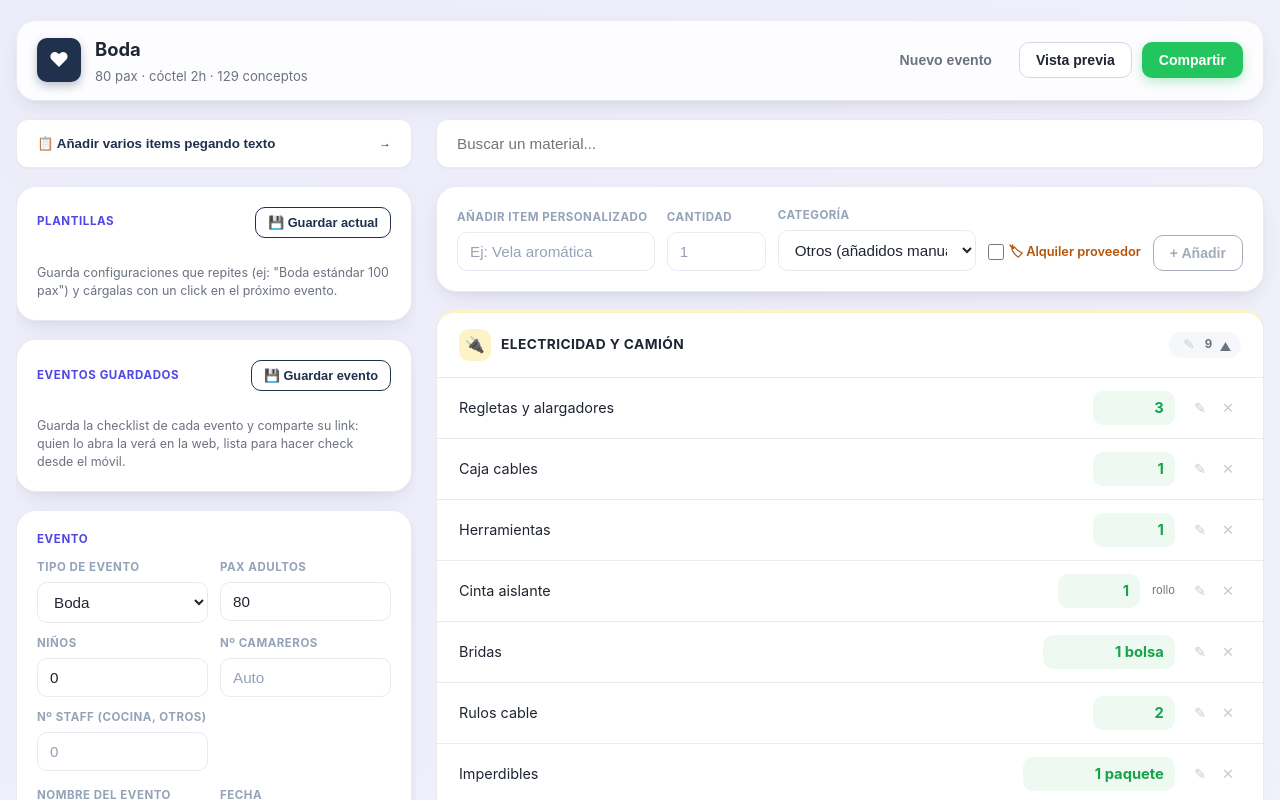
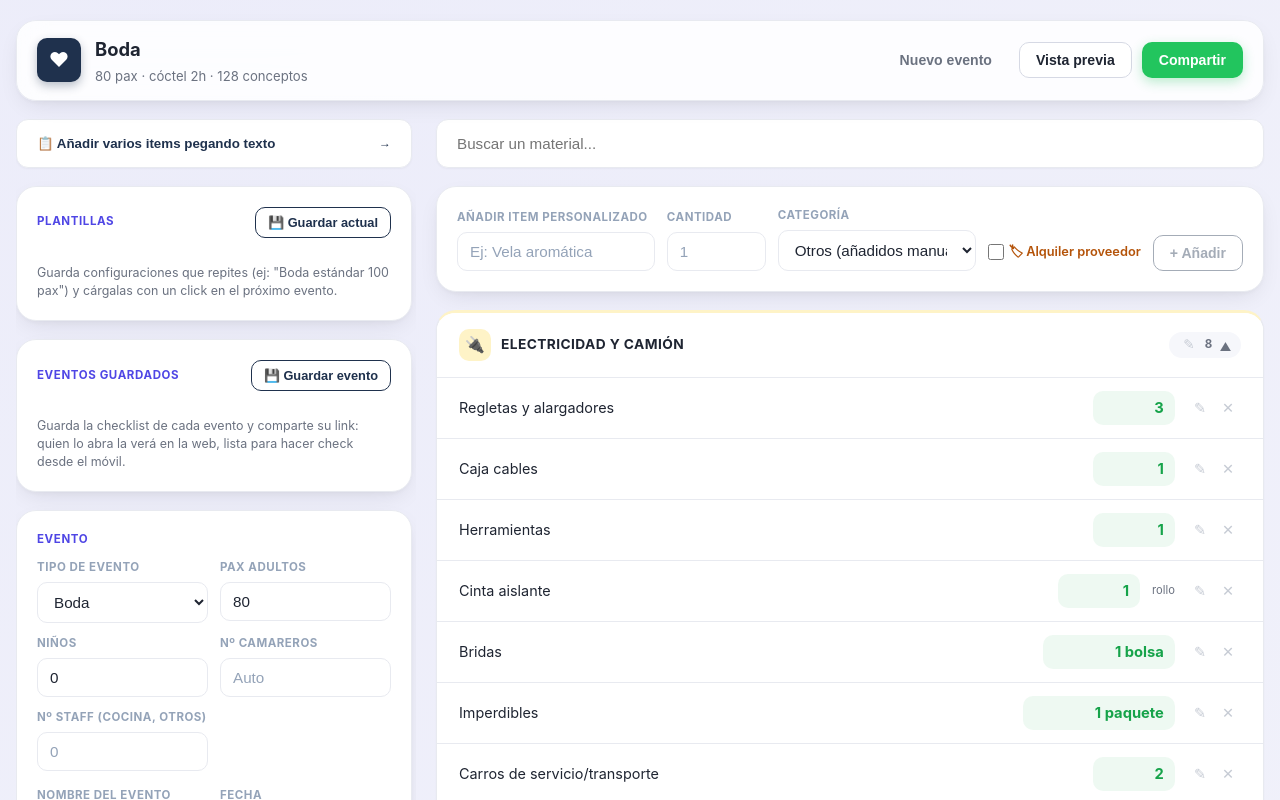
Before and after one commit to r2fod/Generate_Checklist_Gula, a React (Vite) app: page / in a window 1280 px wide. Shown: the top 800 px of the page. Built offline with nearby package versions, Linux system fonts and the light colour scheme.

Commit message:
fix: quita "Rulos" de electricidad, duplicaba Regletas y alargadores
Co-Authored-By: Claude Sonnet 5 <noreply@anthropic.com>

```diff
--- a/src/App.jsx
+++ b/src/App.jsx
@@ -373,7 +373,7 @@ function buildChecklistBoda(evtKey, pax, horasCoctel, horasCopas, ninos, opts) {
 
   cats.push({ nombre: "Electricidad y camión", items: [
     ["Regletas y alargadores", String(Math.max(3, Math.ceil(pax / 50)))], ["Caja cables", "1"], ["Herramientas", "1"], ["Cinta aislante", conSufijo(1, "rollo")],
-    ["Bridas", "1 bolsa"], ["Rulos cable", "2"], ["Imperdibles", "1 paquete"],
+    ["Bridas", "1 bolsa"], ["Imperdibles", "1 paquete"],
     ["Carros de servicio/transporte", "2"], ["Walkies", "2"],
   ]});
 
@@ -583,7 +583,7 @@ function buildChecklistCumpleanos(pax, horasCoctel, horasCopas, ninos, opts) {
   const cats = [];
 
   cats.push({ nombre: "Electricidad y otros", items: [
-    ["Regletas y alargadores", String(Math.max(3, Math.ceil(pax / 50)))], ["Herramientas", "1"], ["Cinta aislante / Bridas / Rulos", "1"], ["Walkies", "2"],
+    ["Regletas y alargadores", String(Math.max(3, Math.ceil(pax / 50)))], ["Herramientas", "1"], ["Cinta aislante / Bridas", "1"], ["Walkies", "2"],
   ]});
 
   cats.push({ nombre: "Mobiliario", items: [
@@ -719,7 +719,7 @@ function buildChecklistProduccion(pax, horasCoctel, horasCopas, ninos, opts) {
 
   cats.push({ nombre: "Electricidad y otros", items: [
     ["Focos de luz / Trípodes", "—"], ["Regletas y alargadores", String(Math.max(3, Math.ceil(pax / 50)))], ["Herramientas", "1"],
-    ["Cinta aislante / Bridas / Rulos", "1"], ["Generador + garrafa gasolina (llena)", "1"],
+    ["Cinta aislante / Bridas", "1"], ["Generador + garrafa gasolina (llena)", "1"],
     ["Producciones (rotulación/etiquetas)", "—"], ["Walkies", "2"], ["Máquina pegatinas", "1"],
   ]});
 
```
